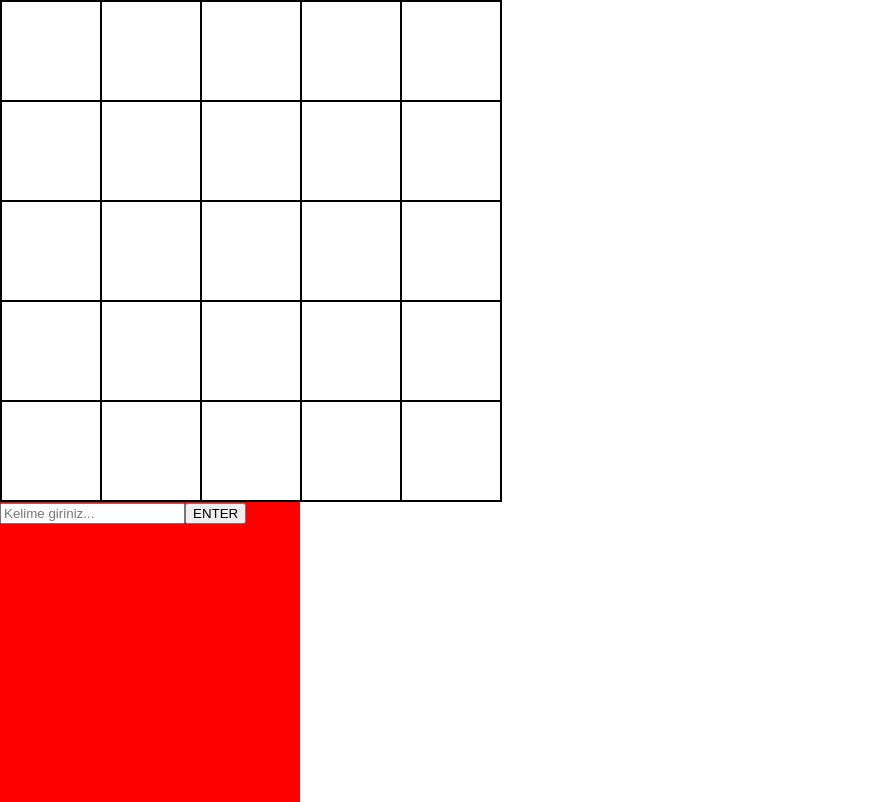
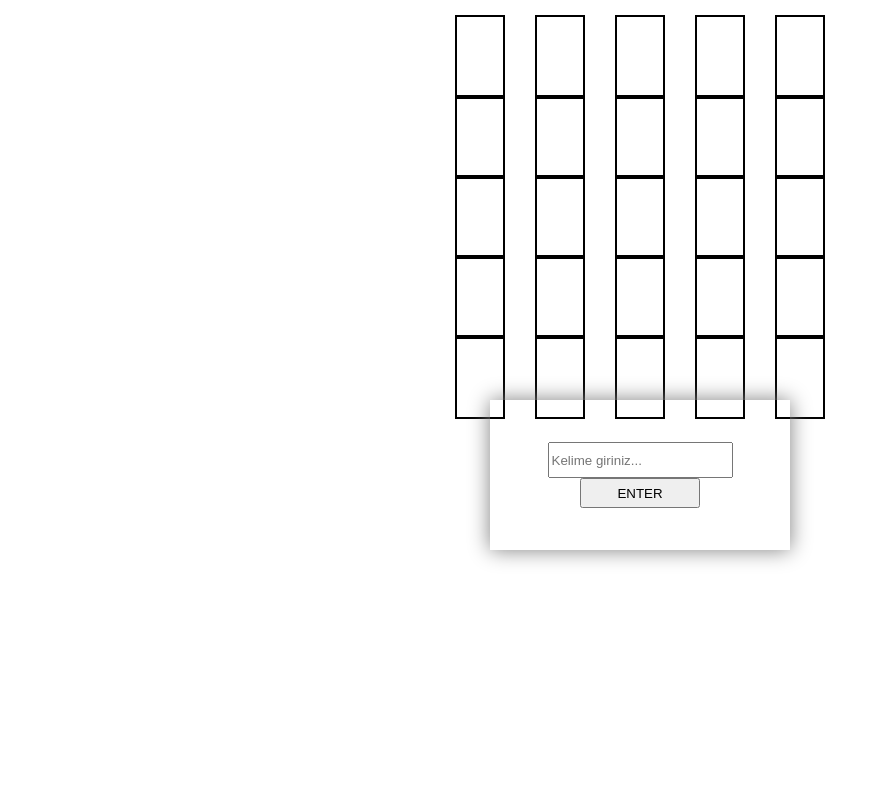
Before and after one commit to OguzhanGurcan99/ReactJS-Wordle-Game, a React (Create React App) app in the folder react-application/: page / in a window 1280 px wide. Shown: the whole page, without its empty margins (0-888 px from the left). Built offline with nearby package versions, Linux system fonts and the light colour scheme.

Commit message:
Css settings missing !

```diff
--- a/react-application/src/components/InputBox.css
+++ b/react-application/src/components/InputBox.css
@@ -0,0 +1,19 @@
+.inputBox{
+    height: 150px;
+    width: 300px;
+    display: flex;
+    flex-flow: column;
+    justify-content: center;
+    align-items: center;
+    box-shadow: 0 0 20px gray;
+
+}
+
+.inputBox input{
+    height: 30px;
+}
+
+.inputBox button{
+    height: 30px;
+    width: 120px;
+}
--- a/react-application/src/components/InputBox.jsx
+++ b/react-application/src/components/InputBox.jsx
@@ -4,8 +4,16 @@ import './InputBox.css';
 const InputBox = (props) => {
     return <div className='inputBox'>
         <input type='text' value={props.currentVal} onChange={(e) => props.callOnChange(e)} placeholder='Kelime giriniz...' />
-        <button onClick={() => props.submitAnswer()}> ENTER </button>
+        <button id="enterButton" onClick={() => props.submitAnswer()}> ENTER </button>
     </div>;
 }
 
+document.addEventListener('keydown', function(event) {
+    if (event.key === 'Enter') {
+        document.getElementById('enterButton').click();
+    }
+});
+
+
+
 export default InputBox;
--- a/react-application/src/components/WordleApp.css
+++ b/react-application/src/components/WordleApp.css
@@ -1,5 +1,8 @@
-.inputBox{
-    background-color: red;
-    height: 300px;
-    width: 300px;
+.full_page{
+
+    display: flex;
+    flex-flow: column;
+    justify-content: space-around;
+    align-items: center;
+
 }
--- a/react-application/src/components/WordleApp.jsx
+++ b/react-application/src/components/WordleApp.jsx
@@ -5,7 +5,12 @@ import InputBox from './InputBox';
 
 const WordleApp = (props) => {
 
-    const answerWord = "TÜZEL";
+    const [success, setSuccess] = useState("noSuccess");
+    const [message, setMessage] = useState("");
+    const [success2, setSuccess2] = useState("");
+
+
+    const answerWord = "KAVUN";
     const [allColorList, setAllColorList] = useState([["", "", "", "", ""], ["", "", "", "", ""], ["", "", "", "", ""], ["", "", "", "", ""], ["", "", "", "", ""]]);
     const [inputList, setInputList] = useState([["", "", "", "", ""], ["", "", "", "", ""], ["", "", "", "", ""], ["", "", "", "", ""], ["", "", "", "", ""]]);
     const [currentRow, setCurrentRow] = useState(0);
@@ -48,11 +53,24 @@ const WordleApp = (props) => {
         }
 
         setAllColorList(newColorList);
+
+        let checkMe = 0;
+        for (let i = 0; i < 5; i++) {
+            if (newColorList[currentRow][i] === "correct") {
+                checkMe += 1;
+            }
+        }
+        if (checkMe === 5) {
+            setSuccess("congratulations");
+            setMessage("TEBRİKLER")
+            setSuccess2("congra_2");
+        }
+
         setTemp("");
         setCurrentRow(currentRow + 1);
     };
 
-    return (<div>
+    return (<div className='full_page'>
         <WordleBox content={[
             [inputList[0][0], inputList[0][1], inputList[0][2], inputList[0][3], inputList[0][4]],
             [inputList[1][0], inputList[1][1], inputList[1][2], inputList[1][3], inputList[1][4]],
@@ -63,6 +81,12 @@ const WordleApp = (props) => {
 
         <InputBox currentVal={temp} callOnChange={(e) => handleInputOnChange(e)} submitAnswer={() => submitAnswer()}></InputBox>
 
+
+
+
+
+
+
     </div>);
 
 };
--- a/react-application/src/components/WordleBox.css
+++ b/react-application/src/components/WordleBox.css
@@ -1,47 +1,51 @@
 .main_box{
-    height: 500px;
-    width: 500px;
+    height: 400px;
+    width: 400px;
     display: flex;
     flex-flow: column;
-    border-right: 2px solid black;
-    border-bottom: 2px solid black;
+
+
 }
 
 .main_box li{
-    height: 100px;
-    width: 500px;
+    height: 80px;
+    width: 400px;
     list-style-type: none;
     display: flex;
     flex-flow: row;
+
 }
 
 .main_box div{
-    height: 100px;
-    width: 100px;
-    border-left: 2px solid black;
-    border-top: 2px solid black;
+
+    height: 80px;
+    width: 80px;
     font-size: 32px;
     text-align: center;
-    line-height: 100px;
+    line-height: 80px;
+    margin: 15px;
+
+
+    border: 2px solid black;
+
+
 }
 
 .correct{
     background-color: green;
     height: 100px;
     width: 100px;
-    border-left: 2px solid black;
-    border-top: 2px solid black;
     font-size: 32px;
     text-align: center;
     line-height: 100px;
+    transform: rotateY(360deg);
+    transition-duration: 1s;
 }
 
 .nearby{
     background-color: yellow;
     height: 100px;
     width: 100px;
-    border-left: 2px solid black;
-    border-top: 2px solid black;
     font-size: 32px;
     text-align: center;
     line-height: 100px;
@@ -51,8 +55,6 @@
     background-color: gray;
     height: 100px;
     width: 100px;
-    border-left: 2px solid black;
-    border-top: 2px solid black;
     font-size: 32px;
     text-align: center;
     line-height: 100px;
```
